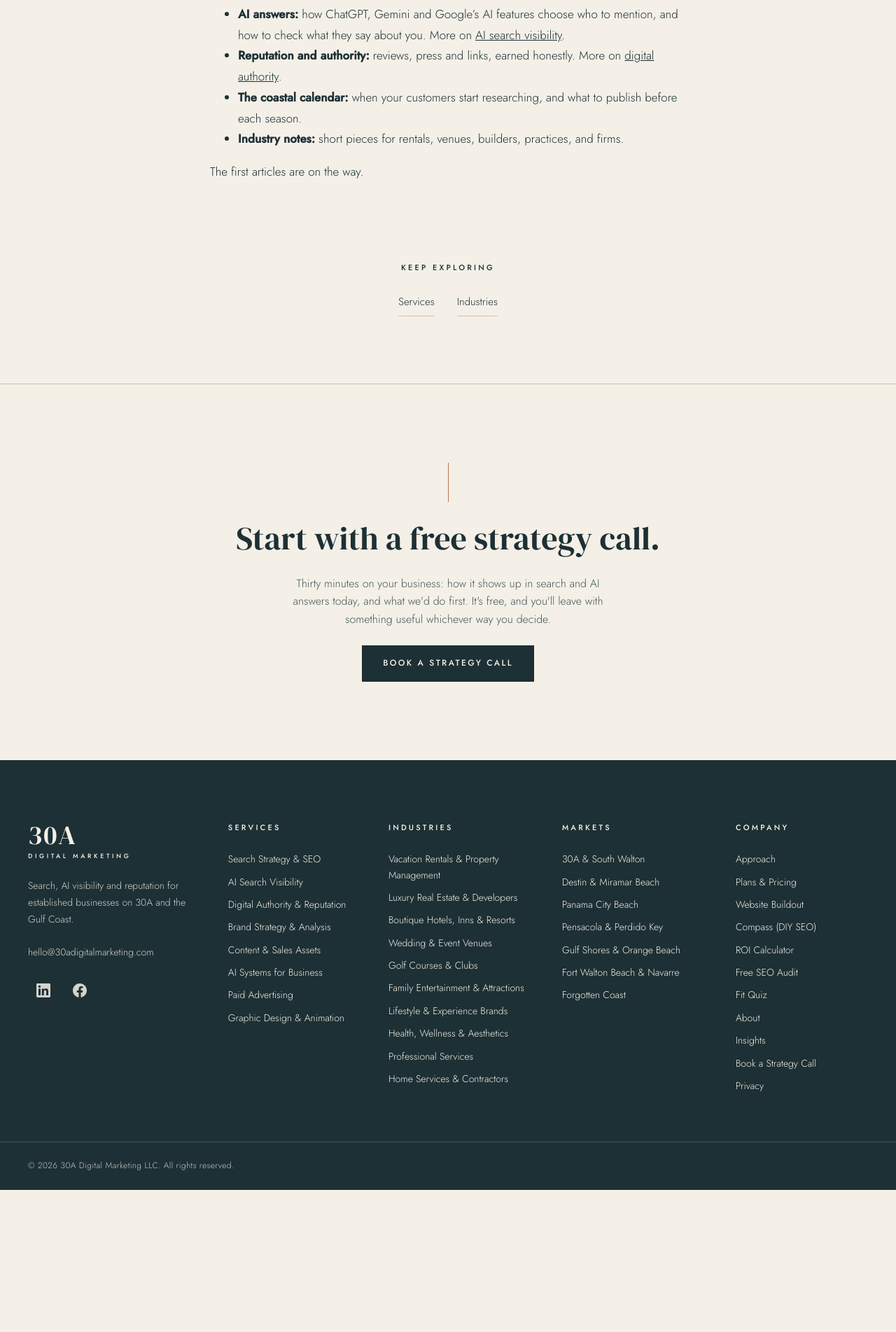
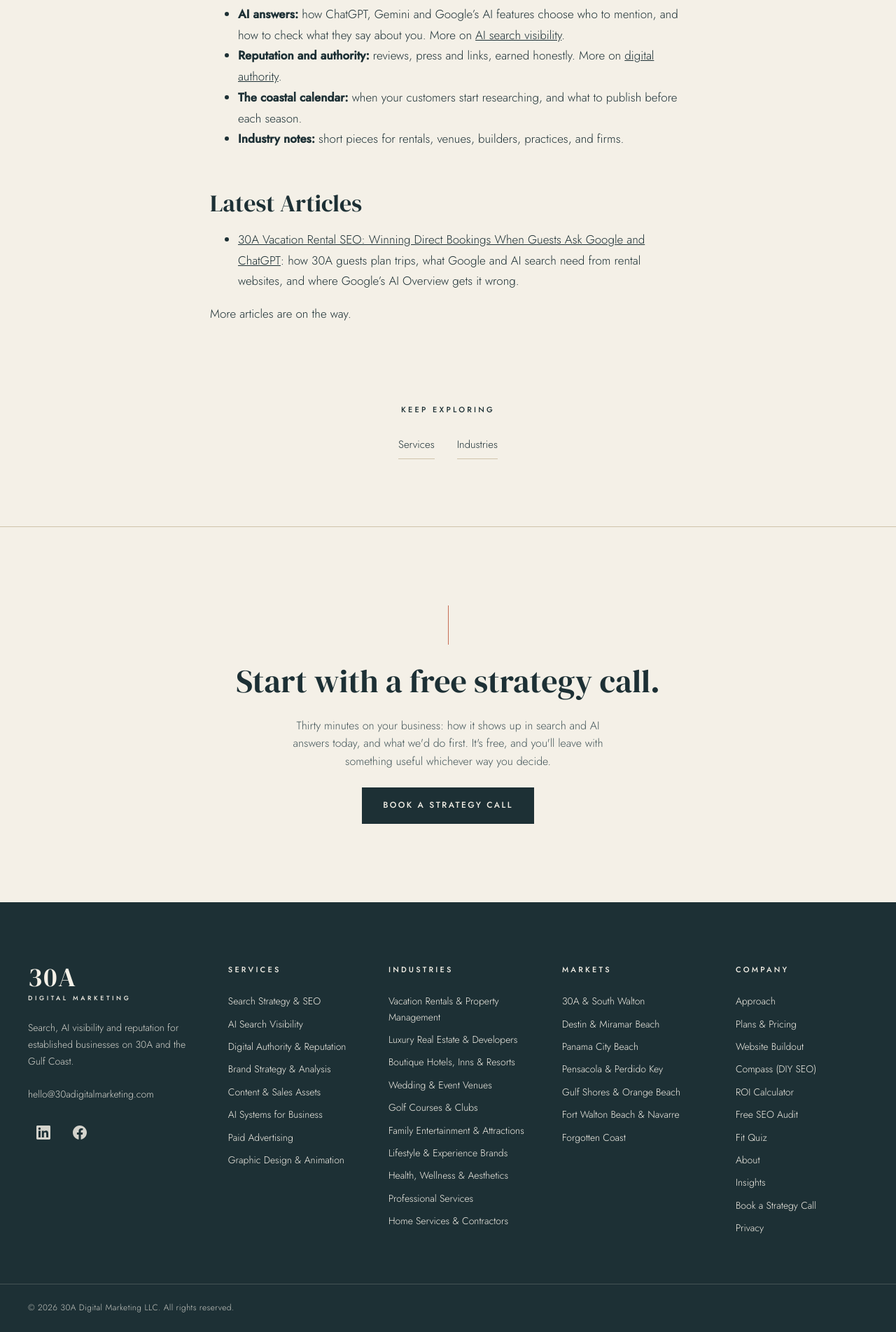
Before and after one commit to benalan317/30adigitalmarketing, a Jekyll site: the page built from insights/index.md, in a window 1280 px wide. Shown: the part 781-2684 px from the top of the page at 70% size. Built offline with Jekyll 4.4.1, drawn with Linux system fonts in a browser that asks for light colours; before the commit the page ends 2481 px from its top, so only the background shows below that.

Commit message:
Add 30A vacation rental SEO article to Insights
Adds /insights/30a-vacation-rental-seo/ with hero and two supporting
images (webp, alt text, titles), brand-colored data charts, callouts,
tables, FAQ, numbered references, and internal links. Adds article
styles and hero image title support. Lists the post on /insights/.

Co-Authored-By: Claude Sonnet 5.5 <noreply@anthropic.com>
Claude-Session: https://claude.ai/code/session_01Uq3wGa52hk3HKa3FEbWcot

```diff
--- a/_layouts/page.html
+++ b/_layouts/page.html
@@ -11,7 +11,7 @@ layout: default
          srcset="/images/{{ img_dir }}/{{ page.hero_image }}-900.webp 900w, /images/{{ img_dir }}/{{ page.hero_image }}.webp 1672w"
          sizes="100vw" width="1672" height="941"
          fetchpriority="high"
-         alt="{{ page.hero_alt | escape }}">
+         alt="{{ page.hero_alt | escape }}"{% if page.hero_title %} title="{{ page.hero_title | escape }}"{% endif %}>
     <div class="page-hero-shade" aria-hidden="true"></div>
     <div class="page-hero-text">
       {%- unless page.no_breadcrumbs %}{% include breadcrumbs.html %}{% endunless %}
--- a/assets/css/style.css
+++ b/assets/css/style.css
@@ -1007,3 +1007,57 @@ html { scroll-behavior: smooth; }
   .quiz-step.is-entering, .quiz-step.is-entering-back, .quiz-option:has(input:checked) { animation: none; }
   .quiz-horizon-fill, .quiz-sun, .qr-meter-bar, .quiz-option, .quiz-option input, .quiz-option input::before { transition: none; }
 }
+
+/* ---------- Articles (insights): figures, charts, callouts, tables, references ---------- */
+.rich .quick-links { margin: 32px 0 8px; padding: 26px 30px; background: #FBF9F4; border: 1px solid var(--rule); }
+.rich .quick-links > p { margin: 0 0 10px; font-size: 11px; font-weight: 500; letter-spacing: 3.2px; text-transform: uppercase; color: var(--accent); }
+.rich .quick-links ul { margin: 0; columns: 2; column-gap: 40px; }
+.rich .quick-links li { break-inside: avoid; margin: .4em 0; font-size: 16px; line-height: 1.5; }
+.rich .quick-links a { text-decoration-color: var(--rule); text-underline-offset: 4px; }
+.rich .quick-links a:hover { text-decoration-color: var(--accent); }
+
+.rich .callout-aio { background: var(--sand); border-top: 1px solid var(--rule); border-bottom: 1px solid var(--rule); border-left: 4px solid var(--accent); }
+.rich .callout-aio ul li { margin: 1em 0; }
+
+.rich .note { margin: 32px 0; padding: 22px 26px; background: #FBF9F4; border-left: 3px solid var(--accent); }
+.rich .note > p { margin: 0; }
+.rich .note > p + p { margin-top: 10px; }
+
+.article-figure { margin: 40px 0; padding: 0; }
+.article-figure img { display: block; width: 100%; height: auto; aspect-ratio: 4 / 3; object-fit: cover; }
+.article-figure figcaption { margin-top: 12px; font-size: 14px; line-height: 1.55; color: var(--muted); }
+@media (min-width: 900px) { .article-figure { margin-left: -40px; margin-right: -40px; } }
+
+.chart { margin: 40px 0; padding: 28px 30px 22px; background: #FBF9F4; border: 1px solid var(--rule); }
+.chart-title { margin: 0 0 22px; font-family: var(--display); font-size: 22px; line-height: 1.3; }
+.chart-row { display: grid; grid-template-columns: 170px 1fr 54px; gap: 14px; align-items: center; margin: 14px 0; }
+.chart-label { font-size: 15px; line-height: 1.3; font-weight: 400; }
+.chart-track { display: block; height: 30px; background: var(--sand); }
+.chart-bar { display: block; height: 100%; background: var(--rule); }
+.chart-bar.is-focus { background: var(--accent); }
+.chart-value { font-family: var(--display); font-size: 24px; line-height: 1; text-align: right; }
+.chart-note { margin: 18px 0 0; padding-top: 14px; border-top: 1px solid var(--rule); font-size: 13.5px; line-height: 1.55; color: var(--muted); }
+@media (max-width: 560px) {
+  .chart { padding: 22px 18px 18px; }
+  .chart-row { grid-template-columns: 1fr 48px; gap: 6px 10px; }
+  .chart-label { grid-column: 1 / -1; }
+}
+
+.table-wrap { margin: 28px 0; overflow-x: auto; }
+.table-wrap table { width: 100%; border-collapse: collapse; font-size: 15.5px; line-height: 1.5; font-weight: 300; }
+.table-wrap table th, .table-wrap table td { padding: 14px 16px; text-align: left; vertical-align: top; border-bottom: 1px solid var(--rule); }
+.table-wrap table thead th { font-size: 11px; font-weight: 500; letter-spacing: 3px; text-transform: uppercase; color: var(--oyster); background: var(--ink); border-bottom: 0; white-space: nowrap; }
+.table-wrap table tbody tr:nth-child(even) td { background: #FBF9F4; }
+.table-wrap table tbody td:first-child { font-weight: 500; color: var(--ink); }
+@media (max-width: 720px) { .table-wrap table { min-width: 620px; } }
+
+.rich .sources { margin-top: 64px; padding-top: 8px; border-top: 1px solid var(--rule); font-size: 15px; }
+.rich .sources h2 { font-size: 26px; }
+.rich .sources .ref-intro { margin: 0 0 6px; color: var(--muted); }
+.rich .sources ol { margin: 12px 0 0; border-top: 0; counter-reset: none; list-style: decimal; padding-left: 1.6em; }
+.rich .sources ol > li { counter-increment: none; position: static; padding: 6px 0; border-bottom: 0; line-height: 1.55; }
+.rich .sources ol > li::before { content: none; }
+.rich .sources ol > li::marker { color: var(--accent); font-weight: 500; }
+.rich .sources ol > li:target { background: #FBF9F4; outline: 8px solid #FBF9F4; }
+.rich sup.cite, .rich .cite { font-size: 0.8em; }
+@media (max-width: 560px) { .rich .quick-links ul { columns: 1; } .rich .quick-links { padding: 22px 20px; } }
--- a/insights/index.md
+++ b/insights/index.md
@@ -26,4 +26,8 @@ Plain-language articles on how coastal businesses get found and chosen: search,
 - **The coastal calendar:** when your customers start researching, and what to publish before each season.
 - **Industry notes:** short pieces for rentals, venues, builders, practices, and firms.
 
-The first articles are on the way.
+## Latest Articles
+
+- [30A Vacation Rental SEO: Winning Direct Bookings When Guests Ask Google and ChatGPT](/insights/30a-vacation-rental-seo/): how 30A guests plan trips, what Google and AI search need from rental websites, and where Google's AI Overview gets it wrong.
+
+More articles are on the way.
```
Also changed, not shown: insights/30a-vacation-rental-seo/index.md (added, +277 -0 lines), images/insights/30a-ai-search-trip-planning-900.webp (added), images/insights/30a-ai-search-trip-planning.webp (added), images/insights/30a-vacation-rental-property-facts-900.webp (added), images/insights/30a-vacation-rental-property-facts.webp (added), images/insights/30a-vacation-rental-seo-hero-900.webp (added), images/insights/30a-vacation-rental-seo-hero.webp (added).
